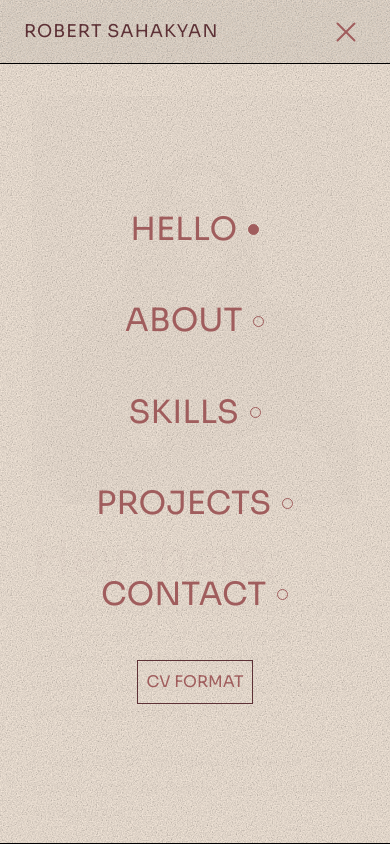
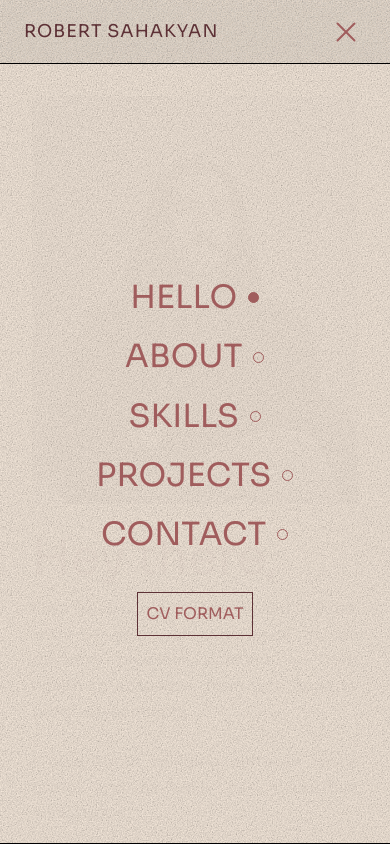
Before and after one commit to MemorySounds/profile, an Eleventy site: page src/index.html in a window 390 px wide. Both pictures are taken after a click on the button "Open menu". Shown: the top 844 px of the page. Built offline with nearby package versions, Linux system fonts and the light colour scheme; Eleventy itself is replaced by a stand-in of ours; files that its build step writes are made by us from their sources.

Commit message:
adjust menu items on mobiel

```diff
--- a/src/styles/scss/_nav.scss
+++ b/src/styles/scss/_nav.scss
@@ -244,12 +244,20 @@
       margin: 0;
       display: flex;
       flex-direction: column;
-      gap: 2.5rem;
       align-items: center;
     }
     li {
       font-size: 2rem;
       font-weight: 400;
+      margin-bottom: 0.5rem;
+
+      &:last-child {
+        margin-bottom: 0;
+      }
+
+      &:nth-last-child(2) {
+        margin-bottom: 2rem;
+      }
     }
     a {
       display: flex;
```
